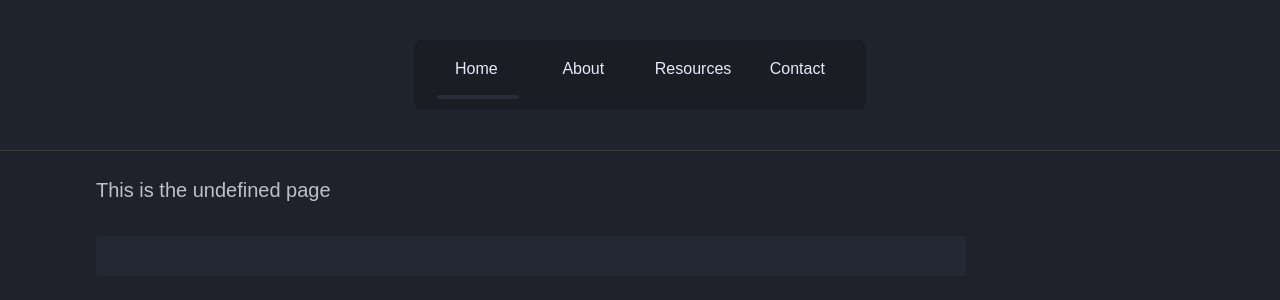
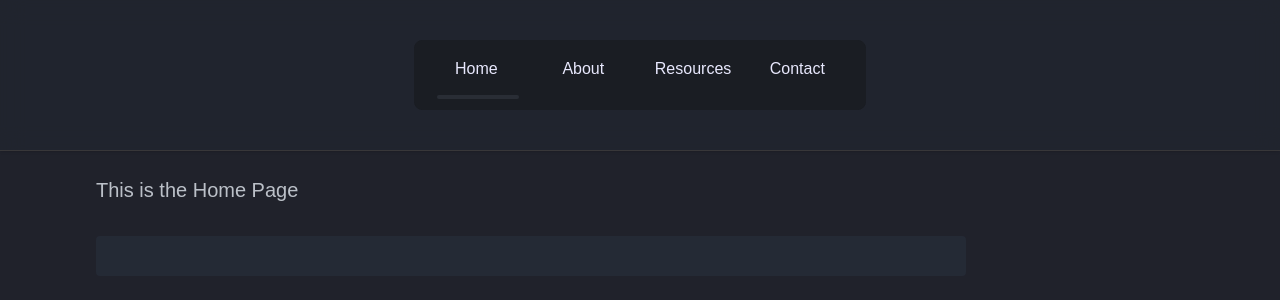
Before and after one commit to midcenturydude7/nextjs-framer-motion-layout-animations, a Next.js app: page / in a window 1280 px wide. Shown: the top 300 px of the page. Built offline with nearby package versions, Linux system fonts and the light colour scheme; a web font is replaced by a local one.

Commit message:
Page name displays dynamically

```diff
--- a/app/components/FauxContent.jsx
+++ b/app/components/FauxContent.jsx
@@ -4,14 +4,13 @@ import { usePathname } from "next/navigation";
 
 export default function FauxContent() {
   const pathname = usePathname();
-  const isActive = navItems.path === pathname;
-  const pageName = navItems.label;
-  console.log(navItems.label);
+  const currentPage =
+    navItems.find((item) => item.path === pathname)?.label || "Page Not Found";
 
   return (
     <main className="px-8 pt-44">
-      <h1 data-active={isActive} className="mb-8 text-slate-200/80 text-xl">
-        {`This is the ${pageName} page`}
+      <h1 className="mb-8 text-xl text-slate-200/80">
+        This is the {currentPage} Page
       </h1>
       <h2 className="h-10 w-4/5 rounded bg-slate-700/25 text-2xl font-bold" />
       <div className="mt-8 space-y-8">
--- a/app/components/Header.jsx
+++ b/app/components/Header.jsx
@@ -6,7 +6,7 @@ export default function Header() {
   return (
     <div className="mx-auto flex w-full max-w-3xl flex-1 overflow-hidden text-slate-600">
       <div className="z-0 flex-1">
-        <header className="fixed inset-x-0 flex items-center justify-center border-b-[1px] border-[#3f3c3c]/80 bg-[#222731]/60 py-10">
+        <header className="fixed inset-x-0 flex items-center justify-center border-b-[1px] border-[#3f3c3c]/80 bg-[#222731]/60 py-10 shadow backdrop-blur-md">
           <Menu />
         </header>
       </div>
```
